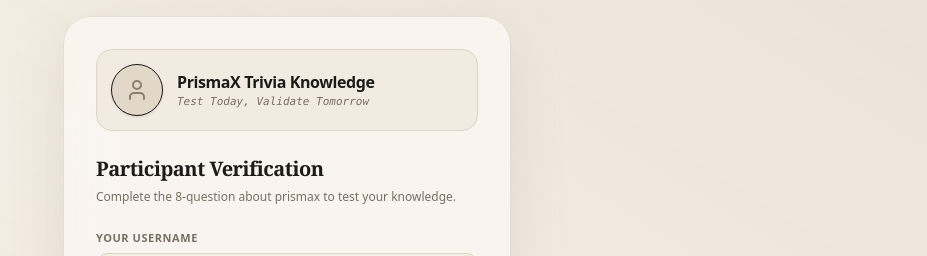
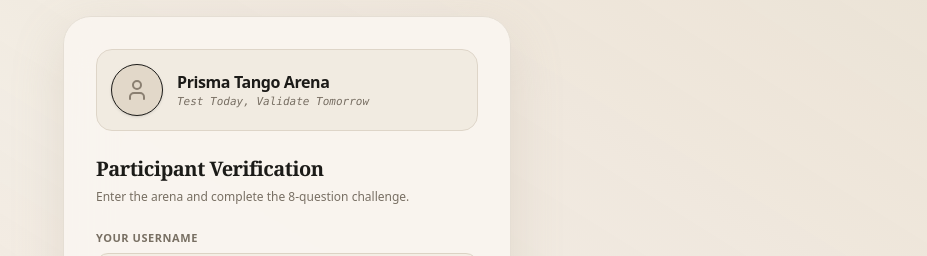
Before and after one commit to forguest0132/prismax-quiz, a Next.js app: page / in a window 1280 px wide. Shown: the part 149-405 px from the top of the page, without its empty margins (353-1280 px from the left). Built offline with nearby package versions, Linux system fonts and the light colour scheme.

Commit message:
Branding updated to Prisma Tango Arena

```diff
--- a/app/layout.tsx
+++ b/app/layout.tsx
@@ -1,29 +1,19 @@
 import type { Metadata } from "next";
-import { Geist, Geist_Mono } from "next/font/google";
 import "./globals.css";
 
-const geistSans = Geist({
-  variable: "--font-geist-sans",
-  subsets: ["latin"],
-});
-
-const geistMono = Geist_Mono({
-  variable: "--font-geist-mono",
-  subsets: ["latin"],
-});
-
 export const metadata: Metadata = {
-  title: "Create Next App",
-  description: "Generated by create next app",
+  title: "Prisma Tango Arena",
+  description: "Master the Physical AI consensus challenges and claim your Validator Pass.",
 };
 
-export default function RootLayout({ children }: LayoutProps<"/">) {
+export default function RootLayout({
+  children,
+}: Readonly<{
+  children: React.ReactNode;
+}>) {
   return (
-    <html
-      lang="en"
-      className={`${geistSans.variable} ${geistMono.variable} h-full antialiased`}
-    >
-      <body className="min-h-full flex flex-col">{children}</body>
+    <html lang="en">
+      <body>{children}</body>
     </html>
   );
 }
--- a/app/page.tsx
+++ b/app/page.tsx
@@ -125,7 +125,7 @@ export default function PrismaXQuizApp() {
         quality: 1
       });
       const link = document.createElement('a');
-      link.download = `PrismaX-Validator-Pass-${userName.replace(/\s+/g, '_')}.png`;
+      link.download = `Prisma-Tango-Pass-${userName.replace(/\s+/g, '_')}.png`;
       link.href = dataUrl;
       link.click();
     } catch (err) {
@@ -137,7 +137,7 @@ export default function PrismaXQuizApp() {
 
   const shareOnX = () => {
     const text = encodeURIComponent(
-      `⚡ Just completed the @PrismaX_AI Validator Knowledge Gateway!\n\n🎖️ Accuracy: ${score}/8 (${Math.round((score / 8) * 100)}%)\n🛡️ Role: ${getRankData().rank}\n\nProve your Physical AI validation skills! 👇`
+      `⚡ Just completed the @PrismaX_AI Tango Arena!\n\n🎖️ Accuracy: ${score}/8 (${Math.round((score / 8) * 100)}%)\n🛡️ Role: ${getRankData().rank}\n\nJoin the Prisma Tango Arena! 👇`
     );
     window.open(`https://twitter.com/intent/tweet?text=${text}`, '_blank');
   };
@@ -147,7 +147,6 @@ export default function PrismaXQuizApp() {
   const currentQ = quizQuestions[currentIndex];
   const isCurrentQuestionMulti = currentQ ? (currentQ.isMultiple || currentQ.correctAnswers.length > 1) : false;
 
-  // প্রশ্ন থেকে সব স্টার (*) ও ব্র্যাকেটের টেক্সট ক্লিন করার ফিল্টার
   const cleanQuestionText = currentQ
     ? currentQ.question.replace(/[*★]/g, '').replace(/\s*\(Multiple answers may apply\)/gi, '').trim()
     : '';
@@ -185,7 +184,7 @@ export default function PrismaXQuizApp() {
             </div>
             <div>
               <h3 className="text-base font-bold text-[#1c1b18] tracking-tight">
-                PrismaX Trivia Knowledge
+                Prisma Tango Arena
               </h3>
               <p className="text-[11px] text-[#786f63] font-mono italic">
                 {userName ? `@${userName}` : 'Test Today, Validate Tomorrow'}
@@ -197,7 +196,7 @@ export default function PrismaXQuizApp() {
             Participant Verification
           </h2>
           <p className="text-xs text-[#786f63] mb-6 leading-relaxed">
-            Complete the 8-question about prismax to test your knowledge.
+            Enter the arena and complete the 8-question challenge.
           </p>
 
           <div className="space-y-4">
@@ -241,7 +240,7 @@ export default function PrismaXQuizApp() {
               onClick={startQuiz}
               className="w-full mt-4 bg-[#c8b398] hover:bg-[#bd9f7e] text-[#1c1b18] font-bold py-3.5 rounded-xl flex items-center justify-center gap-2 text-sm transition-all shadow-md active:scale-98 cursor-pointer"
             >
-              Start Validation Quiz <ArrowRight className="w-4 h-4" />
+              Enter Tango Arena <ArrowRight className="w-4 h-4" />
             </button>
           </div>
         </div>
@@ -271,7 +270,7 @@ export default function PrismaXQuizApp() {
 
               <div>
                 <h4 className="text-base font-bold tracking-tight text-[#1c1b18] flex items-center gap-1">
-                  Prisma<sup>(x)</sup> Quiz
+                  Prisma Tango Arena
                 </h4>
                 <div className="text-xs font-mono tracking-wider text-[#736a5e] truncate max-w-[170px] sm:max-w-none">
                   @{userName}
@@ -292,7 +291,6 @@ export default function PrismaXQuizApp() {
             />
           </div>
 
-          {/* Question Text (✨ Cleaned without any stars (*) ✨) */}
           <div className="mb-6 relative z-10">
             <h3 className="text-xl sm:text-[22px] font-semibold text-[#181613] leading-snug tracking-tight">
               {cleanQuestionText}
@@ -304,7 +302,6 @@ export default function PrismaXQuizApp() {
             )}
           </div>
 
-          {/* Options */}
           <div className="space-y-3 mb-7 relative z-10">
             {currentQ.options.map((option, idx) => {
               const isSelected = selectedAnswers.includes(idx);
```
